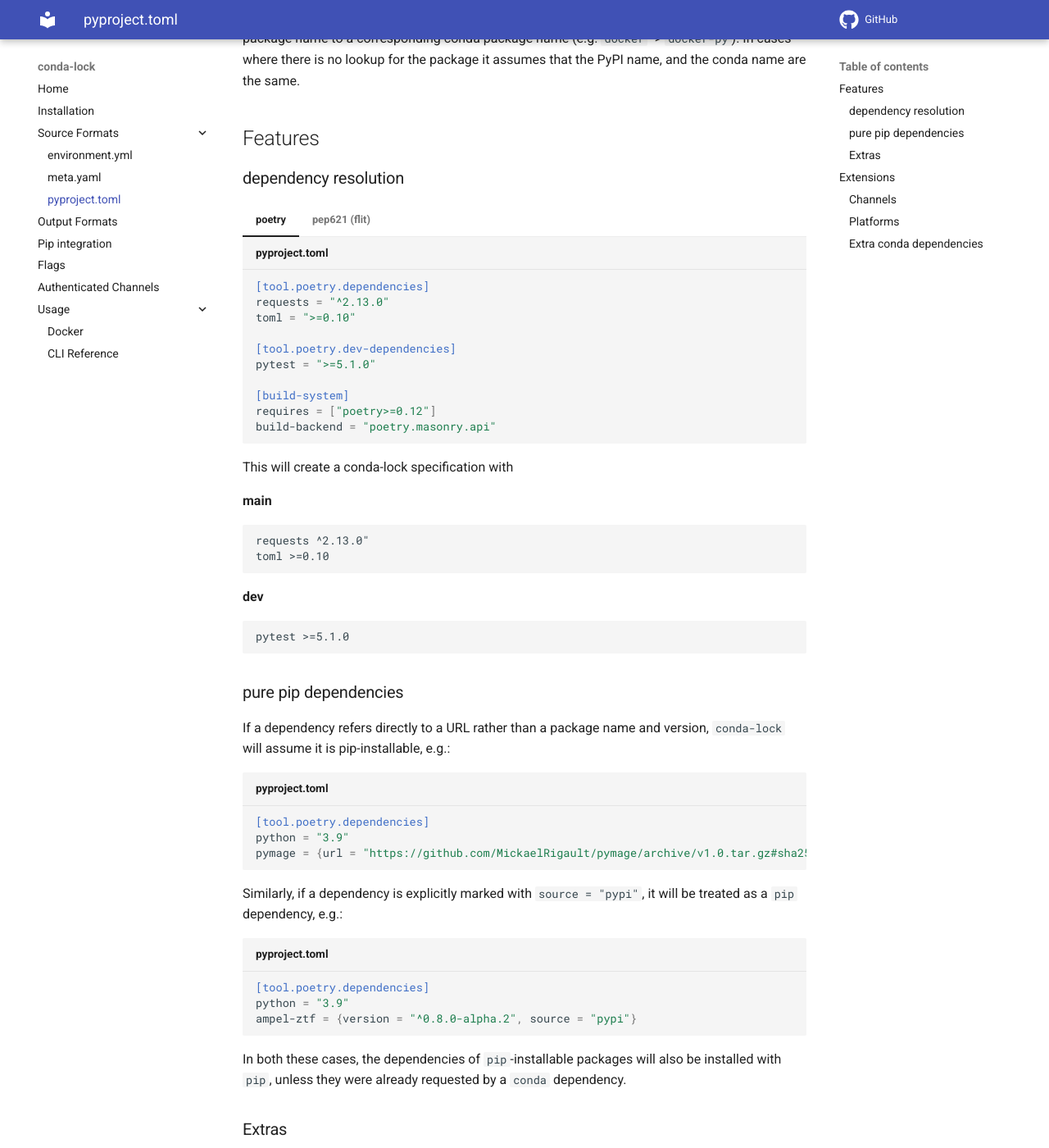
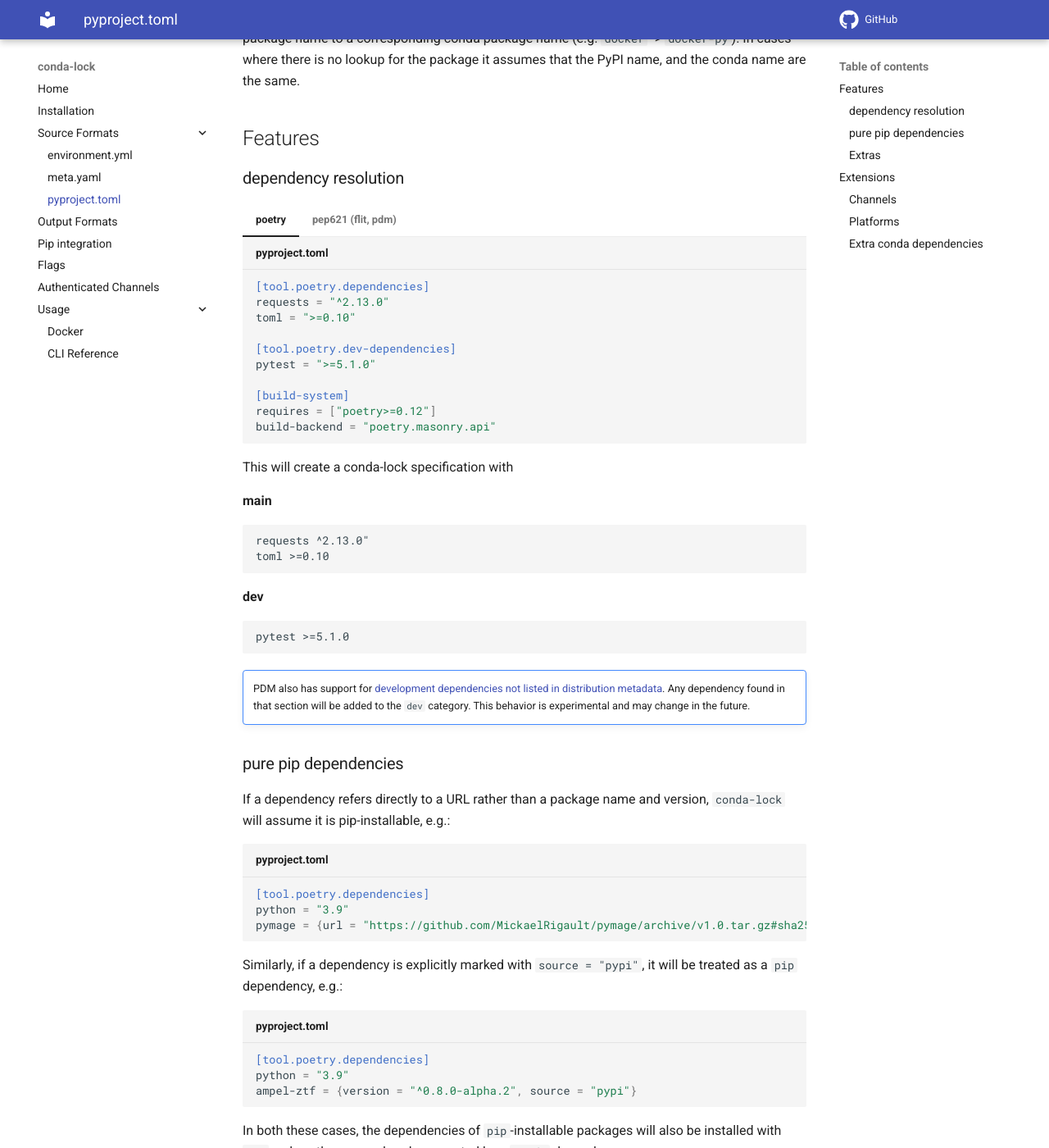
Before and after one commit to conda/conda-lock, an MkDocs documentation site: the page built from docs/src_pyproject.md, in a window 1280 px wide and 1400 px high, scrolled down 238 px. Shown: the whole window at 82% size. Built offline with MkDocs 1.6.1 and Material for MkDocs 9.7.7, drawn with Linux system fonts in a browser that asks for light colours; comment, search, counter and statistics services are not loaded; some of the changed text lies outside the part shown.

Commit message:
Mention PDM in documentation

````diff
--- a/docs/src_pyproject.md
+++ b/docs/src_pyproject.md
@@ -26,7 +26,7 @@
     build-backend = "poetry.masonry.api"
     ```
 
-=== "pep621 (flit)"
+=== "pep621 (flit, pdm)"
     ```{.toml title="pyproject.toml"}
     [project]
     dependencies = [
@@ -49,6 +49,13 @@
 **dev**
 
     pytest >=5.1.0
+
+!!! note ""
+
+    PDM also has support for
+    [development dependencies not listed in distribution metadata](https://pdm.fming.dev/pyproject/tool-pdm/#development-dependencies).
+    Any dependency found in that section will be added to the `dev` category.
+    This behavior is experimental and may change in the future.
 
 ### pure pip dependencies
 
@@ -92,7 +99,7 @@
     pgsql = ["psycopg2"]
     ```
 
-=== "pep621 (flit)"
+=== "pep621 (flit, pdm)"
 
     ```{.toml title="pyproject.toml"}
     # pyproject.toml
````
Also changed, not shown: README.md (+3 -2 lines).
